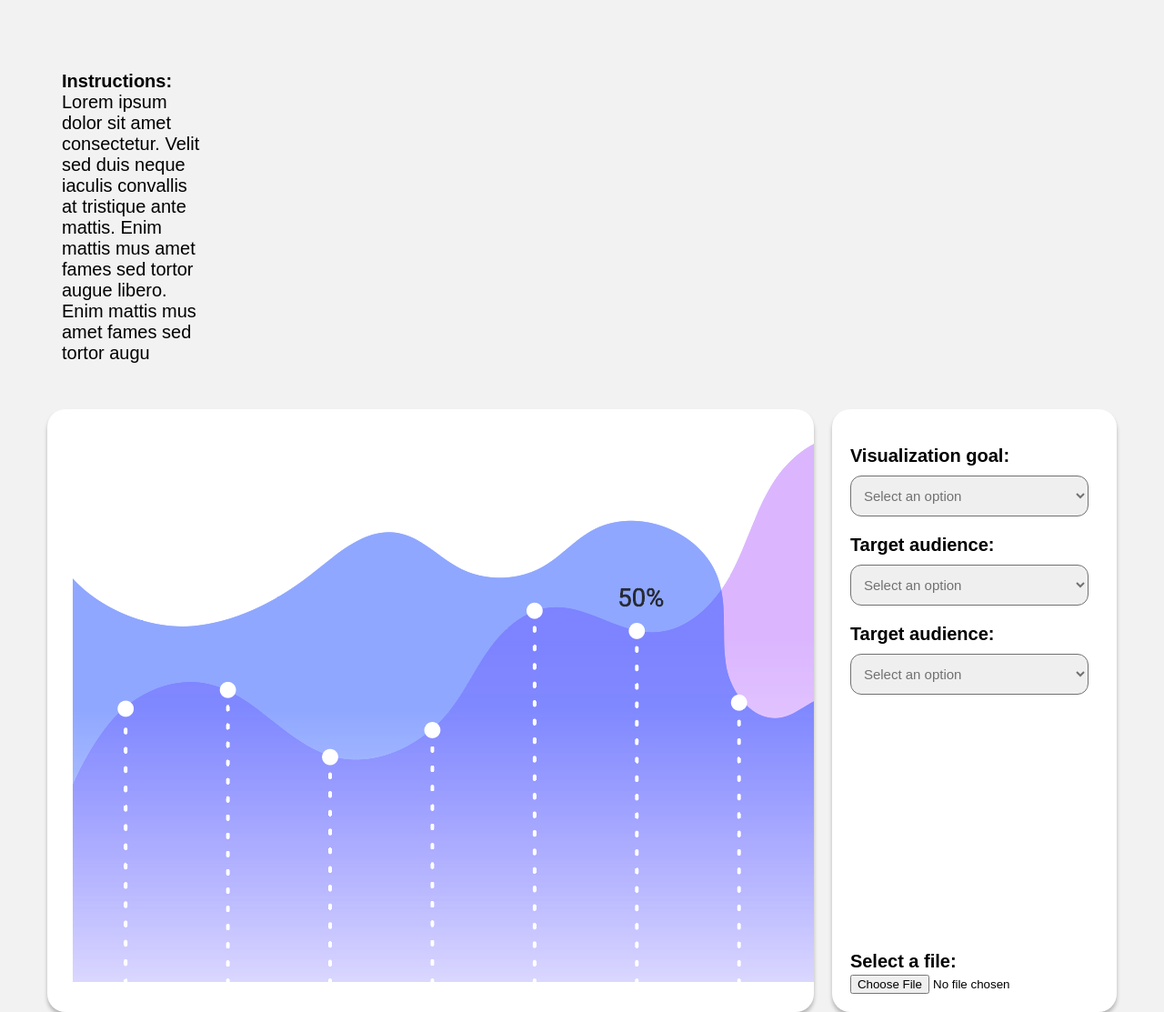
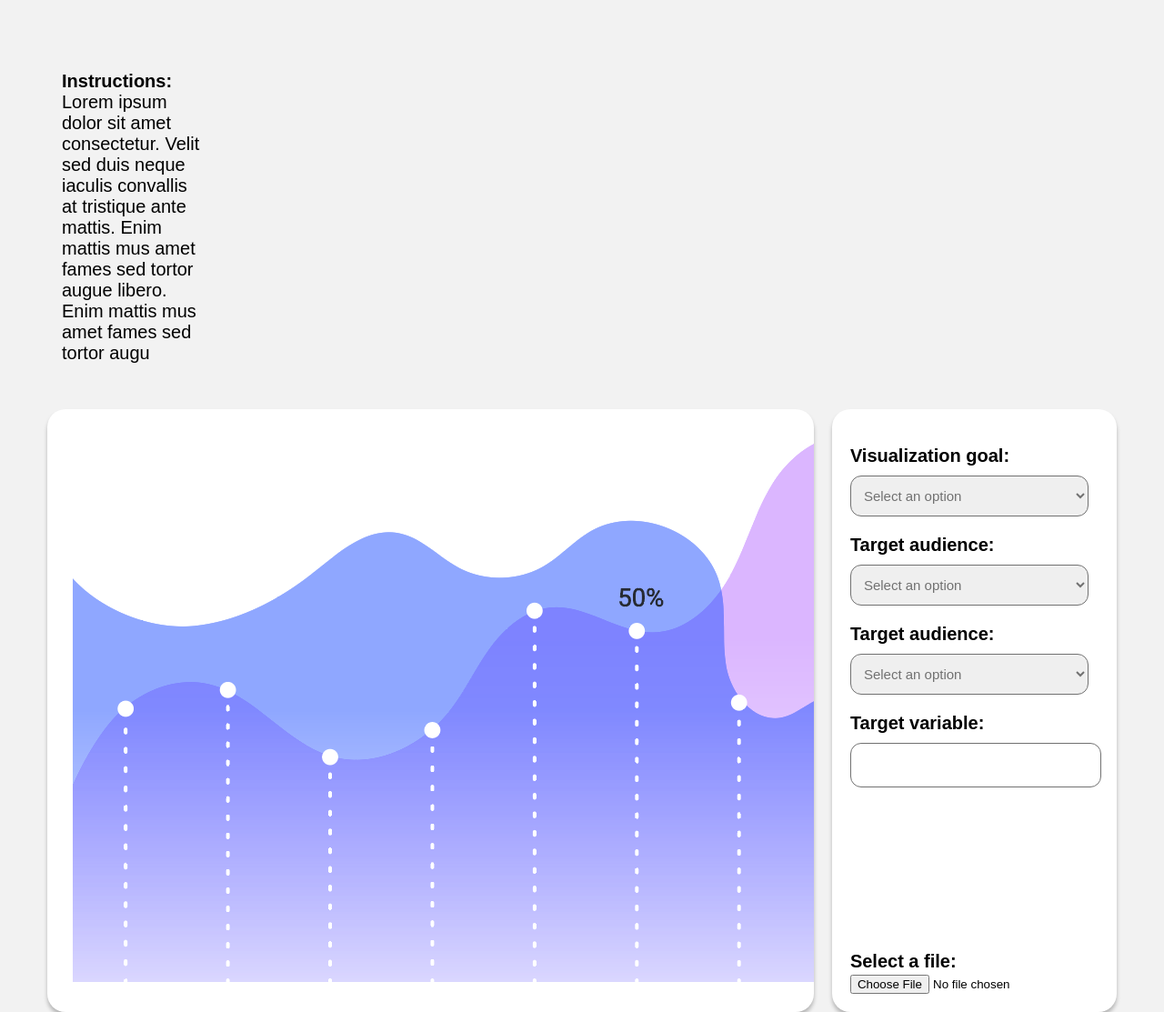
Before and after one commit to thomasbolf/group-1-dataviz-F2024, a plain HTML site: page application/front-end/index.html in a window 1280 px wide. Shown: the top 1113 px of the page at 91% size. Drawn offline with Linux system fonts and the light colour scheme; a web font is replaced by a local one.

Commit message:
space added for user to type, variable gotten

```diff
--- a/application/front-end/index.html
+++ b/application/front-end/index.html
@@ -53,6 +53,12 @@
                         <option value="artistic">Artistic</option>
                     </select>
                 </div>
+                <div class="target-variable">
+                    <form method="GET">
+                        <p>Target variable:</p>
+                        <input type="text">
+                    </form>
+                </div>
                 <div class="file-upload">
                     <label for="uploaded-file">Select a file: </label>
                     <input type="file" id="uploaded-file" name="uploaded-file" accept=".xls,.xlsx,.csv" class="file-input">
--- a/application/front-end/js/index.js
+++ b/application/front-end/js/index.js
@@ -2,6 +2,7 @@ document.addEventListener('DOMContentLoaded', () => {
     let viz_goal = "analyze";
     let target_audience = "experts";
     let visual_style = "professional";
+    let target_variable = "any";
     document.getElementById('viz-goal-choice').addEventListener('change', (event) => {
         viz_goal = event.target.value;
         console.log("Visualization Goal:", viz_goal);
@@ -15,4 +16,10 @@ document.addEventListener('DOMContentLoaded', () => {
         visual_style = event.target.value;
         console.log("Visual Style:", visual_style);
     });
+    document.querySelector('.target-variable input').addEventListener('input', (event) => {
+        let target_variable = event.target.value;
+        console.log(target_variable);
+    });
+
+
 });
--- a/application/front-end/style/style.scss
+++ b/application/front-end/style/style.scss
@@ -85,3 +85,18 @@ body {
         }
     }
 }
+
+.target-variable {
+    input {
+        font-family: "Inria Sans", sans-serif;
+        font-weight: 400;
+        font-size: 15px;
+        color:black;
+        width: 262px;
+        height: 45px;
+        gap: 0px;
+        border-radius: 12px;
+        border: 1px solid #717171;
+        padding-left: 10px;
+    }
+}
```
Also changed, not shown: application/front-end/style/style.css, 1 other file.
